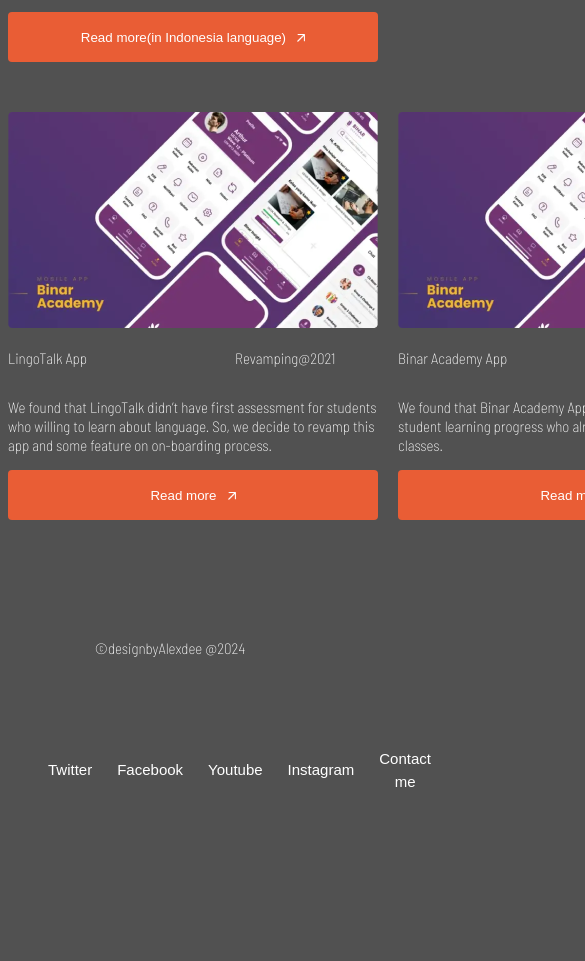
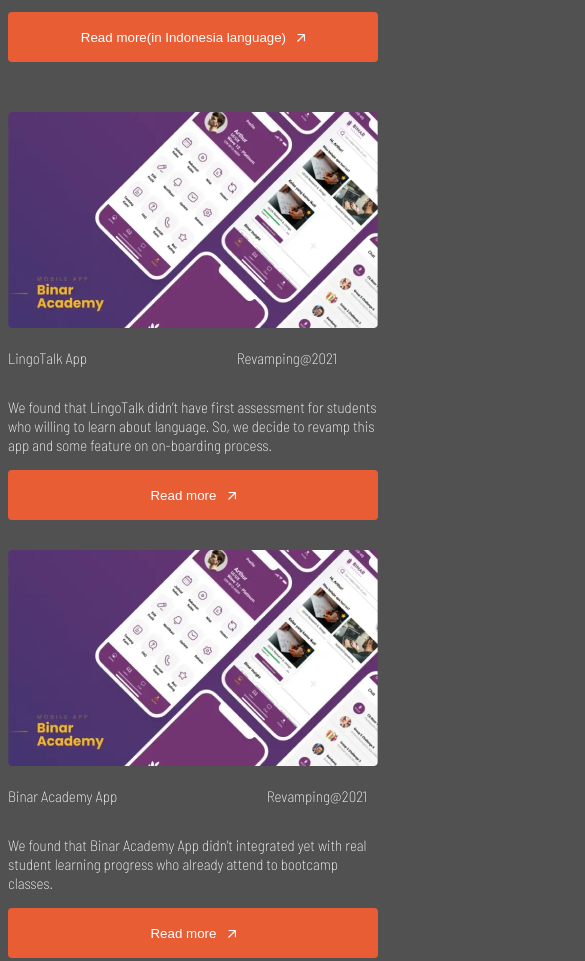
Before and after one commit to Alexdee002/js-prac-2, a plain HTML site: page index.html in a window 390 px wide. Shown: the part 4027-4988 px from the top of the page, 585 px wide, since content can reach past the window. Before the commit the page ends 4848 px from the top, so only its background shows below. Drawn offline with nearby package versions, Linux system fonts and the light colour scheme.

Commit message:
first commit

```diff
--- a/style.css
+++ b/style.css
@@ -303,6 +303,9 @@
 #section4{
   margin-top: 50px;
 }
+.section4{
+    display: block;
+}
 .footerflex{
     display: block;
    max-width: 100%;
```
